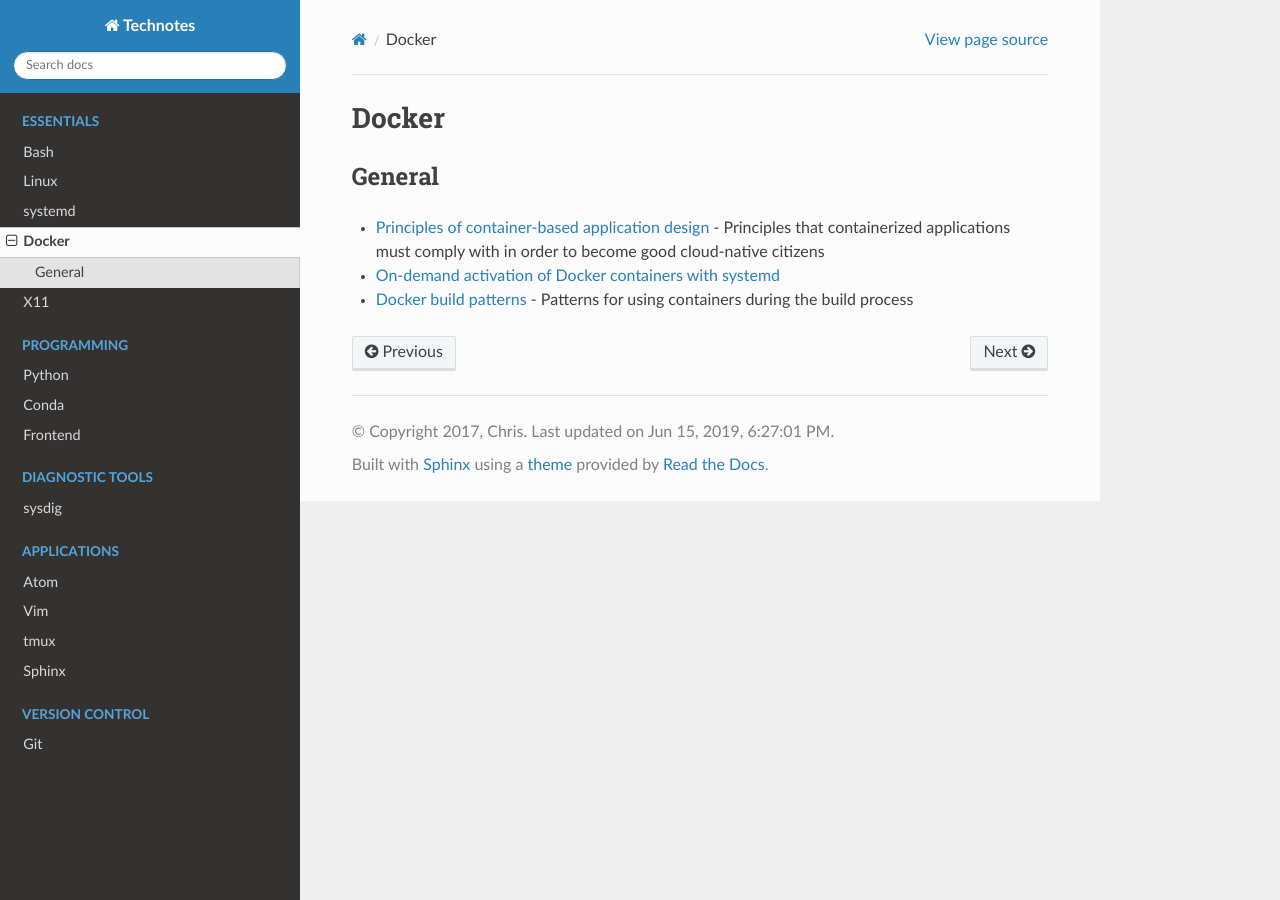
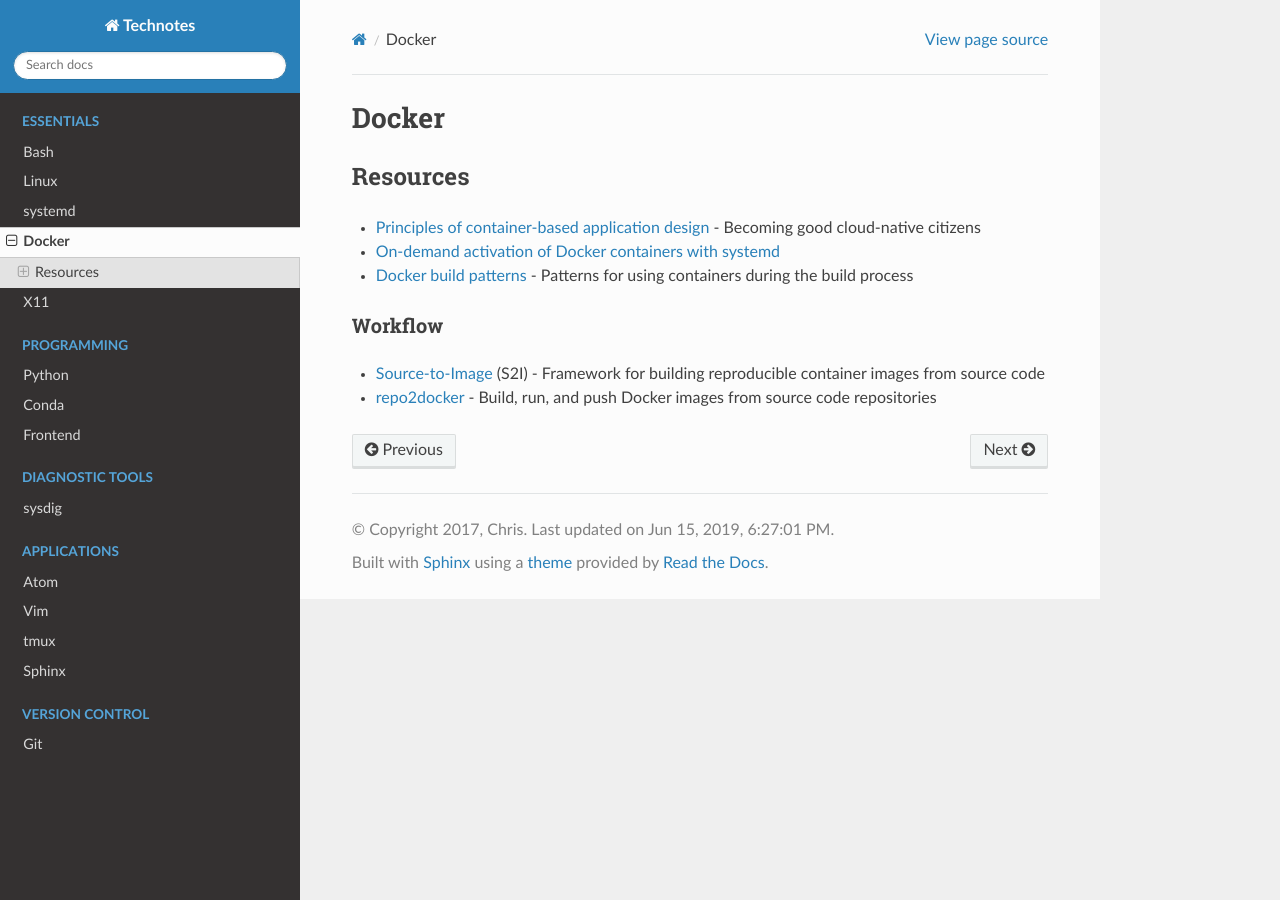
Before and after one commit to heterotopian/technotes, a Sphinx documentation site: the page built from source/docker.rst, in a window 1280 px wide. Built offline with Sphinx 7.4.7 and the Read the Docs theme 2.0.0, drawn with Linux system fonts in a browser that asks for light colours.

Commit message:
Add S2I, repo2docker

```diff
--- a/source/docker.rst
+++ b/source/docker.rst
@@ -4,11 +4,17 @@
 Docker
 ======
 
-General
-=======
+Resources
+=========
 
 - `Principles of container-based application design <https://www.redhat.com/en/resources/cloud-native-container-design-whitepaper>`_ -
-  Principles that containerized applications must comply with in order to become good cloud-native citizens
+  Becoming good cloud-native citizens
 - `On-demand activation of Docker containers with systemd <https://developer.atlassian.com/blog/2015/03/docker-systemd-socket-activation/>`_
 - `Docker build patterns <https://matthiasnoback.nl/2017/04/docker-build-patterns/>`_ -
   Patterns for using containers during the build process
+
+Workflow
+--------
+
+- `Source-to-Image <https://github.com/openshift/source-to-image>`_ (S2I) - Framework for building reproducible container images from source code
+- `repo2docker <https://repo2docker.readthedocs.io>`_ - Build, run, and push Docker images from source code repositories
```
